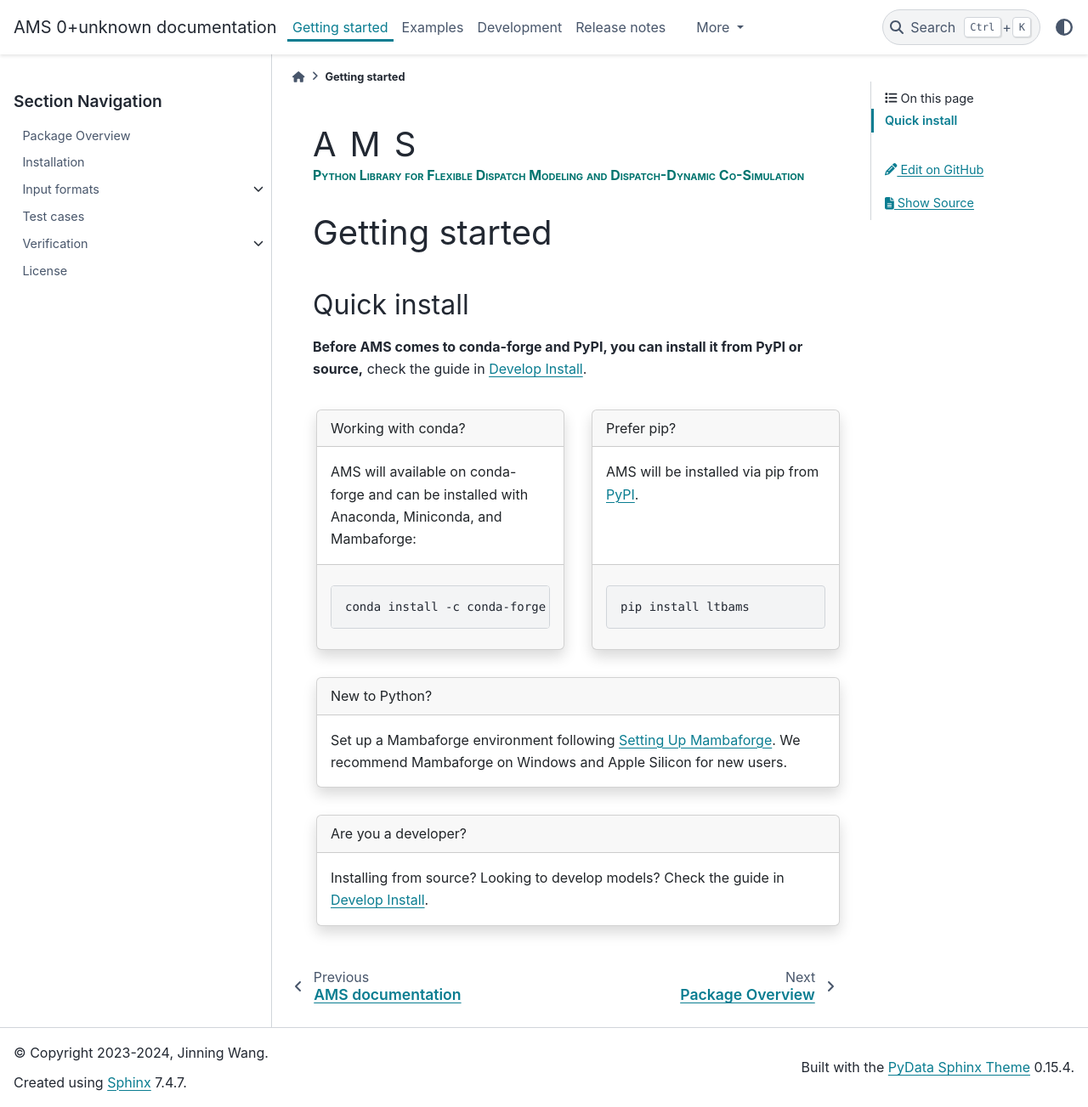
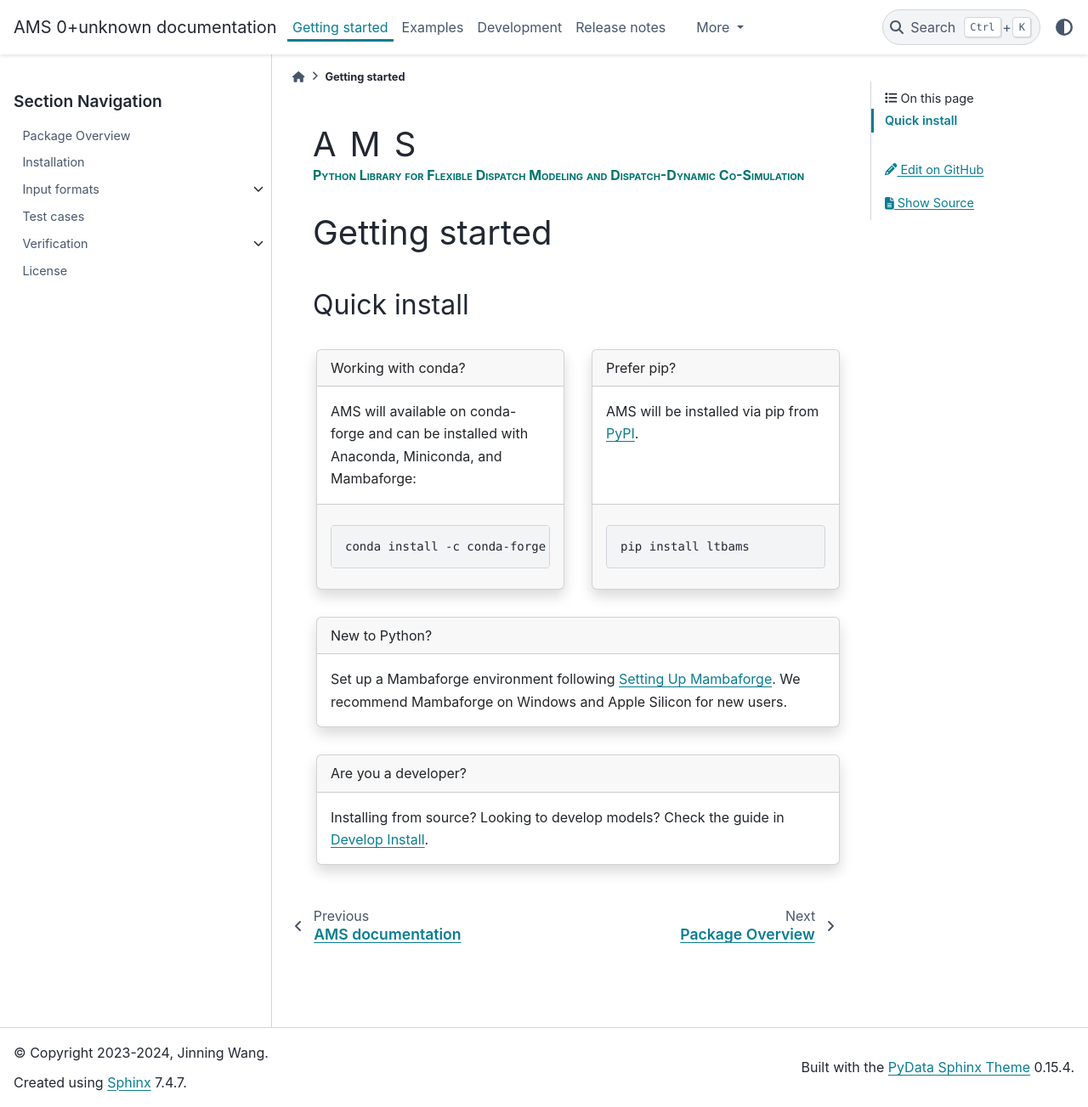
Before and after one commit to CURENT/ams, a Sphinx documentation site: the page built from docs/source/getting_started/index.rst, in a window 1280 px wide and 1303 px high. Shown: the whole window at 85% size. Built offline with Sphinx 7.4.7 and the PyData theme 0.15.4, drawn with Linux system fonts in a browser that asks for light colours; pages that are not in the unit, such as notebooks, are missing from menus.

Commit message:
Update quick install

```diff
--- a/docs/source/getting_started/index.rst
+++ b/docs/source/getting_started/index.rst
@@ -30,9 +30,6 @@ Getting started
 Quick install
 =============
 
-**Before AMS comes to conda-forge and PyPI, you can install it from PyPI or source,**
-check the guide in :ref:`Develop Install`.
-
 .. panels::
     :card: + install-card
     :column: col-lg-6 col-md-6 col-sm-12 col-xs-12 p-3
@@ -46,7 +43,7 @@ check the guide in :ref:`Develop Install`.
 
     .. code-block:: bash
 
-        conda install -c conda-forge ams
+        conda install -c conda-forge ltbams
 
     ---
 
```
